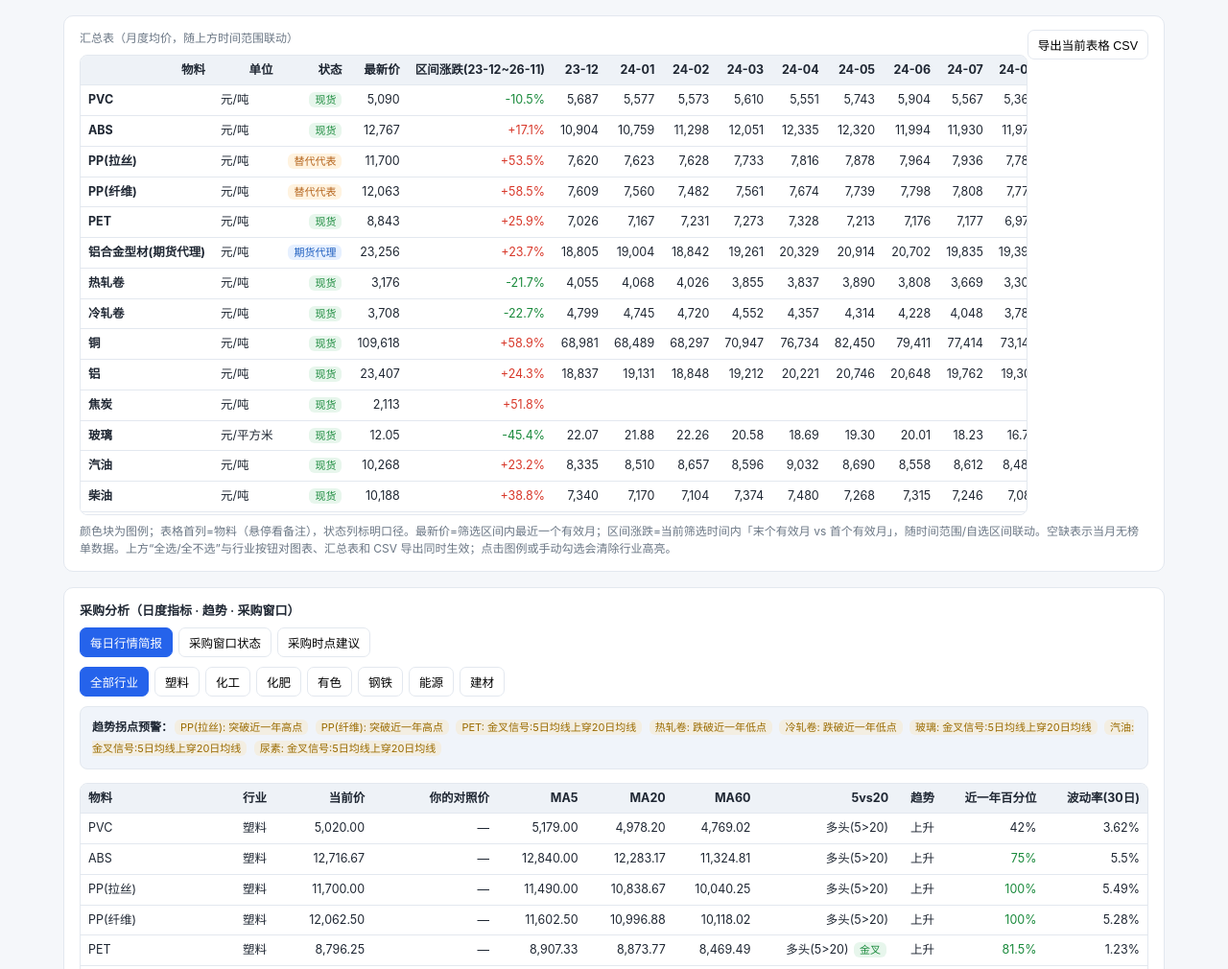
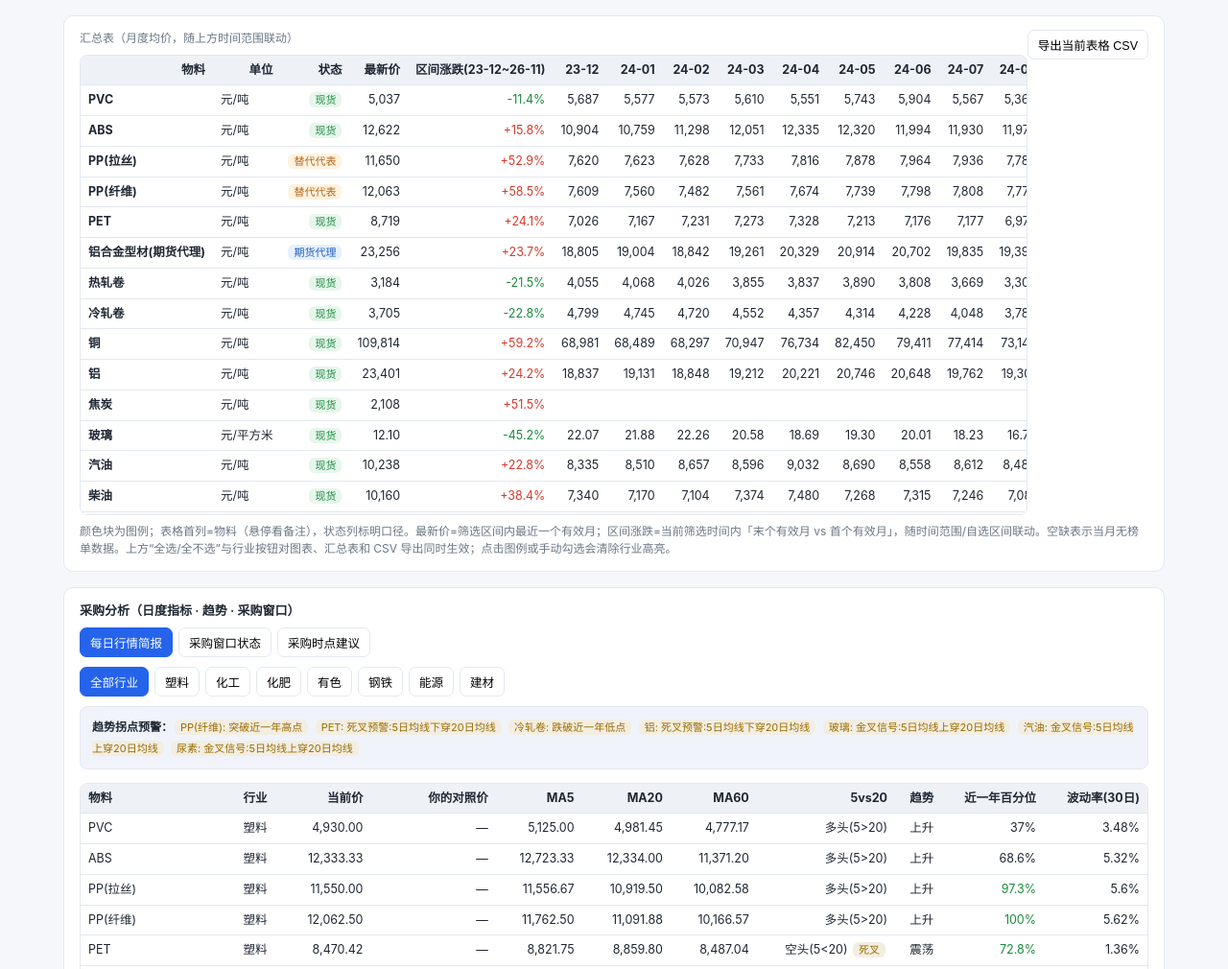
Before and after one commit to chenxi3319/material-price, a plain HTML site: page index.html in a window 1280 px wide. Shown: the part 990-2000 px from the top of the page at 96% size. Drawn offline with Linux system fonts and the light colour scheme.

Commit message:
价格更新 2026-11-06

```diff
--- a/index.html
+++ b/index.html
@@ -481,30 +481,30 @@ const DATA = {
         "2026-08": 4441.19,
         "2026-09": 4767.38,
         "2026-10": 4998.43,
-        "2026-11": 5090.0
+        "2026-11": 5036.67
       },
       "caliber": "现货",
       "caliber_note": "生意社大宗榜官方月均价，可直接用于比价",
       "analytics": {
-        "current": 5020.0,
-        "current_date": "2026-11-04",
-        "ma5": 5179.0,
-        "ma20": 4978.2,
-        "ma60": 4769.02,
+        "current": 4930.0,
+        "current_date": "2026-11-05",
+        "ma5": 5125.0,
+        "ma20": 4981.45,
+        "ma60": 4777.17,
         "cross_status": "above",
         "cross_event": "none",
-        "vol30": 3.62,
-        "pct1y": 42.0,
+        "vol30": 3.48,
+        "pct1y": 37.0,
         "trend": "up",
         "window": "neutral",
         "method": "按需采购",
         "lock_ratio": 40,
         "exec_limit": "30日内按生产节奏采购",
         "warn": [],
-        "daily_count": 394,
+        "daily_count": 395,
         "daily_range": [
           "2025-05-01",
-          "2026-11-04"
+          "2026-11-05"
         ]
       }
     },
@@ -671,30 +671,30 @@ const DATA = {
         "2026-08": 9898.73,
         "2026-09": 11242.06,
         "2026-10": 12232.15,
-        "2026-11": 12766.67
+        "2026-11": 12622.22
       },
       "caliber": "现货",
       "caliber_note": "生意社大宗榜官方月均价，可直接用于比价",
       "analytics": {
-        "current": 12716.67,
-        "current_date": "2026-11-04",
-        "ma5": 12840.0,
-        "ma20": 12283.17,
-        "ma60": 11324.81,
+        "current": 12333.33,
+        "current_date": "2026-11-05",
+        "ma5": 12723.33,
+        "ma20": 12334.0,
+        "ma60": 11371.2,
         "cross_status": "above",
         "cross_event": "none",
-        "vol30": 5.5,
-        "pct1y": 75.0,
+        "vol30": 5.32,
+        "pct1y": 68.6,
         "trend": "up",
-        "window": "closed",
-        "method": "暂缓采购(仅急需)",
-        "lock_ratio": 10,
-        "exec_limit": "暂不采购, 等待价格回调",
+        "window": "neutral",
+        "method": "按需采购",
+        "lock_ratio": 40,
+        "exec_limit": "30日内按生产节奏采购",
         "warn": [],
-        "daily_count": 393,
+        "daily_count": 394,
         "daily_range": [
           "2025-05-01",
-          "2026-11-04"
+          "2026-11-05"
         ]
       }
     },
@@ -839,32 +839,30 @@ const DATA = {
         "2026-08": 9093.81,
         "2026-09": 9879.84,
         "2026-10": 10720.0,
-        "2026-11": 11700.0
+        "2026-11": 11650.0
       },
       "caliber": "替代代表",
       "caliber_note": "原榜单品种已停更，用其细分规格月均代表，口径略变",
       "analytics": {
-        "current": 11700.0,
-        "current_date": "2026-11-04",
-        "ma5": 11490.0,
-        "ma20": 10838.67,
-        "ma60": 10040.25,
+        "current": 11550.0,
+        "current_date": "2026-11-05",
+        "ma5": 11556.67,
+        "ma20": 10919.5,
+        "ma60": 10082.58,
         "cross_status": "above",
         "cross_event": "none",
-        "vol30": 5.49,
-        "pct1y": 100.0,
+        "vol30": 5.6,
+        "pct1y": 97.3,
         "trend": "up",
         "window": "closed",
         "method": "暂缓采购(仅急需)",
         "lock_ratio": 10,
         "exec_limit": "暂不采购, 等待价格回调",
-        "warn": [
-          "突破近一年高点"
-        ],
-        "daily_count": 394,
+        "warn": [],
+        "daily_count": 395,
         "daily_range": [
           "2025-05-01",
-          "2026-11-04"
+          "2026-11-05"
         ]
       }
     },
@@ -961,13 +959,13 @@ const DATA = {
       "caliber_note": "原榜单品种已停更，用其细分规格月均代表，口径略变",
       "analytics": {
         "current": 12062.5,
-        "current_date": "2026-11-04",
-        "ma5": 11602.5,
-        "ma20": 10996.88,
-        "ma60": 10118.02,
+        "current_date": "2026-11-05",
+        "ma5": 11762.5,
+        "ma20": 11091.88,
+        "ma60": 10166.57,
         "cross_status": "above",
         "cross_event": "none",
-        "vol30": 5.28,
+        "vol30": 5.62,
         "pct1y": 100.0,
         "trend": "up",
         "window": "closed",
@@ -977,10 +975,10 @@ const DATA = {
         "warn": [
           "突破近一年高点"
         ],
-        "daily_count": 394,
+        "daily_count": 395,
         "daily_range": [
           "2025-05-01",
-          "2026-11-04"
+          "2026-11-05"
         ]
       }
     },
@@ -1147,32 +1145,32 @@ const DATA = {
         "2026-08": 7611.34,
         "2026-09": 8554.33,
         "2026-10": 8867.43,
-        "2026-11": 8843.33
+        "2026-11": 8719.03
       },
       "caliber": "现货",
       "caliber_note": "生意社大宗榜官方月均价，可直接用于比价",
       "analytics": {
-        "current": 8796.25,
-        "current_date": "2026-11-04",
-        "ma5": 8907.33,
-        "ma20": 8873.77,
-        "ma60": 8469.49,
-        "cross_status": "above",
-        "cross_event": "golden",
-        "vol30": 1.23,
-        "pct1y": 81.5,
-        "trend": "up",
+        "current": 8470.42,
+        "current_date": "2026-11-05",
+        "ma5": 8821.75,
+        "ma20": 8859.8,
+        "ma60": 8487.04,
+        "cross_status": "below",
+        "cross_event": "death",
+        "vol30": 1.36,
+        "pct1y": 72.8,
+        "trend": "osc",
         "window": "closed",
         "method": "暂缓采购(仅急需)",
         "lock_ratio": 10,
         "exec_limit": "暂不采购, 等待价格回调",
         "warn": [
-          "金叉信号:5日均线上穿20日均线"
+          "死叉预警:5日均线下穿20日均线"
         ],
-        "daily_count": 394,
+        "daily_count": 395,
         "daily_range": [
           "2025-05-01",
-          "2026-11-04"
+          "2026-11-05"
         ]
       }
     },
@@ -1450,32 +1448,30 @@ const DATA = {
         "2026-08": 3292.67,
         "2026-09": 3345.52,
         "2026-10": 3242.14,
-        "2026-11": 3176.0
+        "2026-11": 3184.0
       },
       "caliber": "现货",
       "caliber_note": "生意社大宗榜官方月均价，可直接用于比价",
       "analytics": {
-        "current": 3174.0,
-        "current_date": "2026-11-04",
-        "ma5": 3189.2,
-        "ma20": 3238.4,
-        "ma60": 3299.57,
+        "current": 3200.0,
+        "current_date": "2026-11-05",
+        "ma5": 3191.6,
+        "ma20": 3233.3,
+        "ma60": 3298.67,
         "cross_status": "below",
         "cross_event": "none",
         "vol30": 1.43,
-        "pct1y": 0.0,
+        "pct1y": 7.9,
         "trend": "down",
         "window": "open",
         "method": "分批采购",
         "lock_ratio": 60,
         "exec_limit": "建议15日内分批建仓",
-        "warn": [
-          "跌破近一年低点"
-        ],
-        "daily_count": 394,
+        "warn": [],
+        "daily_count": 395,
         "daily_range": [
           "2025-05-01",
-          "2026-11-04"
+          "2026-11-05"
         ]
       }
     },
@@ -1642,19 +1638,19 @@ const DATA = {
         "2026-08": 3754.29,
         "2026-09": 3798.57,
         "2026-10": 3748.93,
-        "2026-11": 3707.5
+        "2026-11": 3705.0
       },
       "caliber": "现货",
       "caliber_note": "生意社大宗榜官方月均价，可直接用于比价",
       "analytics": {
-        "current": 3707.5,
-        "current_date": "2026-11-04",
-        "ma5": 3712.0,
-        "ma20": 3745.38,
-        "ma60": 3769.46,
+        "current": 3700.0,
+        "current_date": "2026-11-05",
+        "ma5": 3706.0,
+        "ma20": 3740.88,
+        "ma60": 3768.46,
         "cross_status": "below",
         "cross_event": "none",
-        "vol30": 0.88,
+        "vol30": 0.9,
         "pct1y": 0.0,
         "trend": "down",
         "window": "open",
@@ -1664,10 +1660,10 @@ const DATA = {
         "warn": [
           "跌破近一年低点"
         ],
-        "daily_count": 394,
+        "daily_count": 395,
         "daily_range": [
           "2025-05-01",
-          "2026-11-04"
+          "2026-11-05"
         ]
       }
     },
@@ -1773,30 +1769,30 @@ const DATA = {
         "2026-08": 108282.22,
         "2026-09": 110495.48,
         "2026-10": 110748.1,
-        "2026-11": 109618.33
+        "2026-11": 109813.89
       },
       "caliber": "现货",
       "caliber_note": "生意社大宗榜官方月均价，可直接用于比价",
       "analytics": {
-        "current": 109285.0,
-        "current_date": "2026-11-04",
-        "ma5": 110298.0,
-        "ma20": 110666.67,
-        "ma60": 110184.9,
+        "current": 110205.0,
+        "current_date": "2026-11-05",
+        "ma5": 110141.33,
+        "ma20": 110606.25,
+        "ma60": 110212.73,
         "cross_status": "below",
         "cross_event": "none",
-        "vol30": 0.84,
-        "pct1y": 87.1,
+        "vol30": 0.81,
+        "pct1y": 90.5,
         "trend": "osc",
         "window": "closed",
         "method": "暂缓采购(仅急需)",
         "lock_ratio": 10,
         "exec_limit": "暂不采购, 等待价格回调",
         "warn": [],
-        "daily_count": 394,
+        "daily_count": 395,
         "daily_range": [
           "2025-05-01",
-          "2026-11-04"
+          "2026-11-05"
         ]
       }
     },
@@ -1902,30 +1898,32 @@ const DATA = {
         "2026-08": 23876.51,
         "2026-09": 24290.16,
         "2026-10": 23776.55,
-        "2026-11": 23406.67
+        "2026-11": 23400.56
       },
       "caliber": "现货",
       "caliber_note": "生意社大宗榜官方月均价，可直接用于比价",
       "analytics": {
-        "current": 23356.67,
-        "current_date": "2026-11-04",
-        "ma5": 23650.67,
-        "ma20": 23681.67,
-        "ma60": 23981.56,
+        "current": 23388.33,
+        "current_date": "2026-11-05",
+        "ma5": 23549.0,
+        "ma20": 23648.75,
+        "ma60": 23964.89,
         "cross_status": "below",
-        "cross_event": "none",
+        "cross_event": "death",
         "vol30": 1.19,
-        "pct1y": 50.6,
+        "pct1y": 51.4,
         "trend": "down",
         "window": "neutral",
         "method": "按需采购",
         "lock_ratio": 40,
         "exec_limit": "30日内按生产节奏采购",
-        "warn": [],
-        "daily_count": 394,
+        "warn": [
+          "死叉预警:5日均线下穿20日均线"
+        ],
+        "daily_count": 395,
         "daily_range": [
           "2025-05-01",
-          "2026-11-04"
+          "2026-11-05"
         ]
       }
     },
@@ -2055,19 +2053,19 @@ const DATA = {
         "2026-08": 1891.85,
         "2026-09": 2238.93,
         "2026-10": 2193.75,
-        "2026-11": 2112.5
+        "2026-11": 2108.33
       },
       "caliber": "现货",
       "caliber_note": "生意社大宗榜官方月均价，可直接用于比价",
       "analytics": {
         "current": 2100.0,
-        "current_date": "2026-11-04",
-        "ma5": 2120.0,
-        "ma20": 2184.25,
-        "ma60": 2143.9,
+        "current_date": "2026-11-05",
+        "ma5": 2115.0,
+        "ma20": 2173.38,
+        "ma60": 2147.75,
         "cross_status": "below",
         "cross_event": "none",
-        "vol30": 4.27,
+        "vol30": 4.36,
         "pct1y": 76.5,
         "trend": "osc",
         "window": "closed",
@@ -2075,10 +2073,10 @@ const DATA = {
         "lock_ratio": 10,
         "exec_limit": "暂不采购, 等待价格回调",
         "warn": [],
-        "daily_count": 327,
+        "daily_count": 328,
         "daily_range": [
           "2025-08-04",
-          "2026-11-04"
+          "2026-11-05"
         ]
       }
     },
@@ -2230,20 +2228,20 @@ const DATA = {
         "2026-08": 12.11,
         "2026-09": 12.3,
         "2026-10": 11.99,
-        "2026-11": 12.05
+        "2026-11": 12.1
       },
       "caliber": "现货",
       "caliber_note": "生意社大宗榜官方月均价，可直接用于比价",
       "analytics": {
-        "current": 12.13,
-        "current_date": "2026-11-04",
-        "ma5": 11.99,
+        "current": 12.18,
+        "current_date": "2026-11-05",
+        "ma5": 12.04,
         "ma20": 11.98,
         "ma60": 12.14,
         "cross_status": "above",
         "cross_event": "golden",
-        "vol30": 1.19,
-        "pct1y": 9.3,
+        "vol30": 1.08,
+        "pct1y": 11.9,
         "trend": "osc",
         "window": "open",
         "method": "分批采购",
@@ -2252,10 +2250,10 @@ const DATA = {
         "warn": [
           "金叉信号:5日均线上穿20日均线"
         ],
-        "daily_count": 394,
+        "daily_count": 395,
         "daily_range": [
           "2025-05-01",
-          "2026-11-04"
+          "2026-11-05"
         ]
       }
     },
@@ -2422,20 +2420,20 @@ const DATA = {
         "2026-08": 8810.92,
         "2026-09": 10042.62,
         "2026-10": 10100.77,
-        "2026-11": 10267.93
+        "2026-11": 10237.81
       },
       "caliber": "现货",
       "caliber_note": "生意社大宗榜官方月均价，可直接用于比价",
       "analytics": {
-        "current": 10250.43,
-        "current_date": "2026-11-04",
-        "ma5": 10230.89,
-        "ma20": 10090.34,
-        "ma60": 9818.73,
+        "current": 10177.57,
+        "current_date": "2026-11-05",
+        "ma5": 10241.83,
+        "ma20": 10085.16,
+        "ma60": 9843.6,
         "cross_status": "above",
         "cross_event": "golden",
-        "vol30": 1.25,
-        "pct1y": 96.7,
+        "vol30": 1.24,
+        "pct1y": 94.5,
         "trend": "up",
         "window": "closed",
         "method": "暂缓采购(仅急需)",
@@ -2444,10 +2442,10 @@ const DATA = {
         "warn": [
           "金叉信号:5日均线上穿20日均线"
         ],
-        "daily_count": 394,
+        "daily_count": 395,
         "daily_range": [
           "2025-05-01",
-          "2026-11-04"
+          "2026-11-05"
         ]
       }
     },
@@ -2614,30 +2612,30 @@ const DATA = {
         "2026-08": 7688.37,
         "2026-09": 9053.57,
         "2026-10": 9718.45,
-        "2026-11": 10188.28
+        "2026-11": 10159.95
       },
       "caliber": "现货",
       "caliber_note": "生意社大宗榜官方月均价，可直接用于比价",
       "analytics": {
-        "current": 10187.57,
-        "current_date": "2026-11-04",
-        "ma5": 10057.26,
-        "ma20": 9739.01,
-        "ma60": 9038.64,
+        "current": 10103.29,
+        "current_date": "2026-11-05",
+        "ma5": 10107.8,
+        "ma20": 9763.26,
+        "ma60": 9080.33,
         "cross_status": "above",
         "cross_event": "none",
-        "vol30": 2.34,
-        "pct1y": 99.5,
+        "vol30": 2.33,
+        "pct1y": 97.7,
         "trend": "up",
         "window": "closed",
         "method": "暂缓采购(仅急需)",
         "lock_ratio": 10,
         "exec_limit": "暂不采购, 等待价格回调",
         "warn": [],
-        "daily_count": 394,
+        "daily_count": 395,
         "daily_range": [
           "2025-05-01",
-          "2026-11-04"
+          "2026-11-05"
         ]
       }
     },
@@ -2804,20 +2802,20 @@ const DATA = {
         "2026-08": 1723.57,
         "2026-09": 1774.4,
         "2026-10": 1747.32,
-        "2026-11": 1761.25
+        "2026-11": 1760.83
       },
       "caliber": "现货",
       "caliber_note": "生意社大宗榜官方月均价，可直接用于比价",
       "analytics": {
-        "current": 1762.5,
-        "current_date": "2026-11-04",
-        "ma5": 1748.5,
-        "ma20": 1745.88,
-        "ma60": 1751.21,
+        "current": 1760.0,
+        "current_date": "2026-11-05",
+        "ma5": 1753.5,
+        "ma20": 1744.88,
+        "ma60": 1751.92,
         "cross_status": "above",
         "cross_event": "golden",
-        "vol30": 1.13,
-        "pct1y": 48.5,
+        "vol30": 1.12,
+        "pct1y": 47.5,
         "trend": "osc",
         "window": "neutral",
         "method": "按需采购",
@@ -2826,10 +2824,10 @@ const DATA = {
         "warn": [
           "金叉信号:5日均线上穿20日均线"
         ],
-        "daily_count": 394,
+        "daily_count": 395,
         "daily_range": [
           "2025-05-01",
-          "2026-11-04"
+          "2026-11-05"
         ]
       },
       "user_price": 1840.0,
@@ -2998,30 +2996,30 @@ const DATA = {
         "2026-08": 3288.45,
         "2026-09": 3398.57,
         "2026-10": 3381.96,
-        "2026-11": 3337.5
+        "2026-11": 3331.67
       },
       "caliber": "现货",
       "caliber_note": "生意社大宗榜官方月均价，可直接用于比价",
       "analytics": {
-        "current": 3330.0,
-        "current_date": "2026-11-04",
-        "ma5": 3350.5,
-        "ma20": 3379.75,
-        "ma60": 3370.89,
+        "current": 3320.0,
+        "current_date": "2026-11-05",
+        "ma5": 3344.0,
+        "ma20": 3374.75,
+        "ma60": 3371.93,
         "cross_status": "below",
         "cross_event": "none",
-        "vol30": 0.79,
-        "pct1y": 30.0,
+        "vol30": 0.87,
+        "pct1y": 26.0,
         "trend": "osc",
-        "window": "neutral",
-        "method": "按需采购",
-        "lock_ratio": 40,
-        "exec_limit": "30日内按生产节奏采购",
+        "window": "open",
+        "method": "分批采购",
+        "lock_ratio": 60,
+        "exec_limit": "建议15日内分批建仓",
         "warn": [],
-        "daily_count": 394,
+        "daily_count": 395,
         "daily_range": [
           "2025-05-01",
-          "2026-11-04"
+          "2026-11-05"
         ]
       }
     },
@@ -3090,30 +3088,30 @@ const DATA = {
         "2026-08": 1293.81,
         "2026-09": 1673.51,
         "2026-10": 1815.8,
-        "2026-11": 1787.5
+        "2026-11": 1769.17
       },
       "caliber": "现货",
       "caliber_note": "生意社大宗榜官方月均价，可直接用于比价",
       "analytics": {
-        "current": 1780.0,
-        "current_date": "2026-11-04",
-        "ma5": 1814.5,
-        "ma20": 1826.75,
-        "ma60": 1650.21,
+        "current": 1732.5,
+        "current_date": "2026-11-05",
+        "ma5": 1794.5,
+        "ma20": 1824.5,
+        "ma60": 1658.58,
         "cross_status": "below",
         "cross_event": "none",
-        "vol30": 3.35,
-        "pct1y": 79.1,
+        "vol30": 3.4,
+        "pct1y": 74.2,
         "trend": "osc",
         "window": "closed",
         "method": "暂缓采购(仅急需)",
         "lock_ratio": 10,
         "exec_limit": "暂不采购, 等待价格回调",
         "warn": [],
-        "daily_count": 394,
+        "daily_count": 395,
         "daily_range": [
           "2025-05-01",
-          "2026-11-04"
+          "2026-11-05"
         ]
       },
       "user_price": 2040.0,
@@ -3259,19 +3257,19 @@ const DATA = {
         "2026-08": 6228.57,
         "2026-09": 6255.36,
         "2026-10": 6206.25,
-        "2026-11": 6068.75
+        "2026-11": 6066.67
       },
       "caliber": "现货",
       "caliber_note": "生意社大宗榜官方月均价，可直接用于比价",
       "analytics": {
         "current": 6062.5,
-        "current_date": "2026-11-04",
-        "ma5": 6095.0,
-        "ma20": 6198.75,
-        "ma60": 6225.42,
+        "current_date": "2026-11-05",
+        "ma5": 6085.0,
+        "ma20": 6185.62,
+        "ma60": 6222.08,
         "cross_status": "below",
         "cross_event": "none",
-        "vol30": 1.5,
+        "vol30": 1.58,
         "pct1y": 14.7,
         "trend": "down",
         "window": "open",
@@ -3279,10 +3277,10 @@ const DATA = {
         "lock_ratio": 60,
         "exec_limit": "建议15日内分批建仓",
         "warn": [],
-        "daily_count": 394,
+        "daily_count": 395,
         "daily_range": [
           "2025-05-01",
-          "2026-11-04"
+          "2026-11-05"
         ]
       }
     },
```
